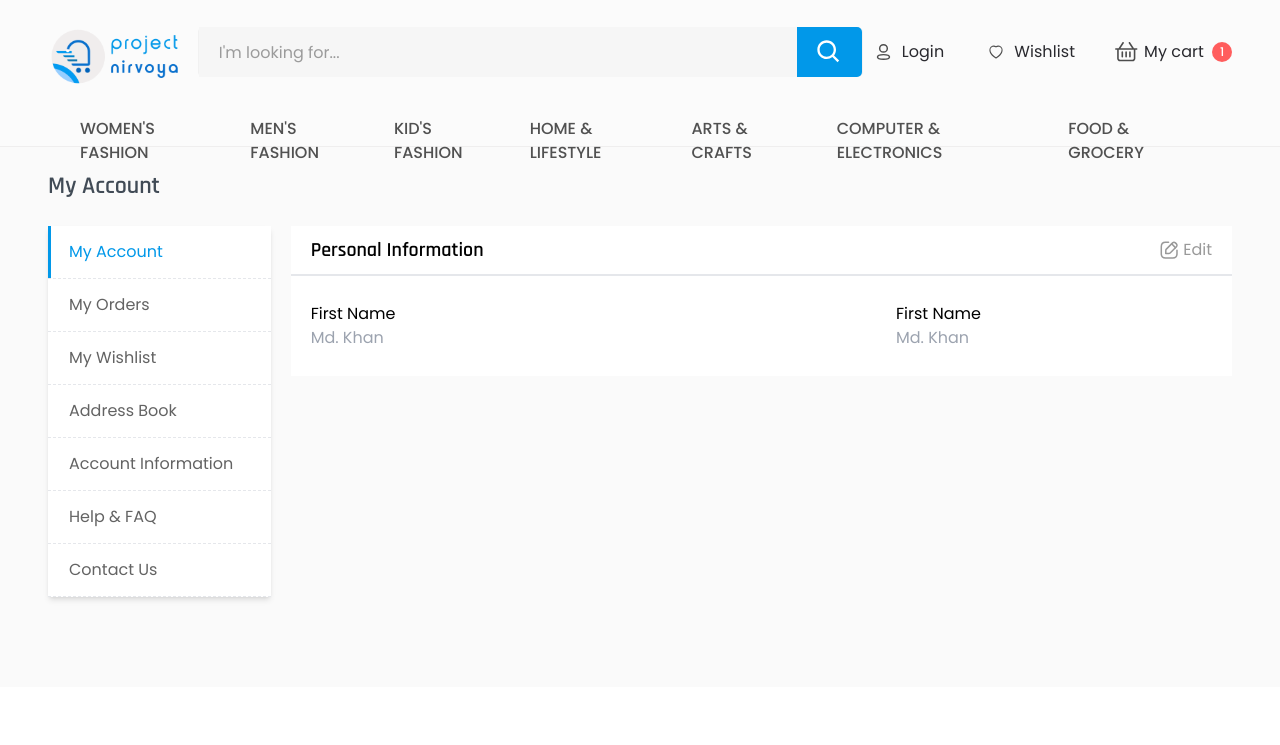
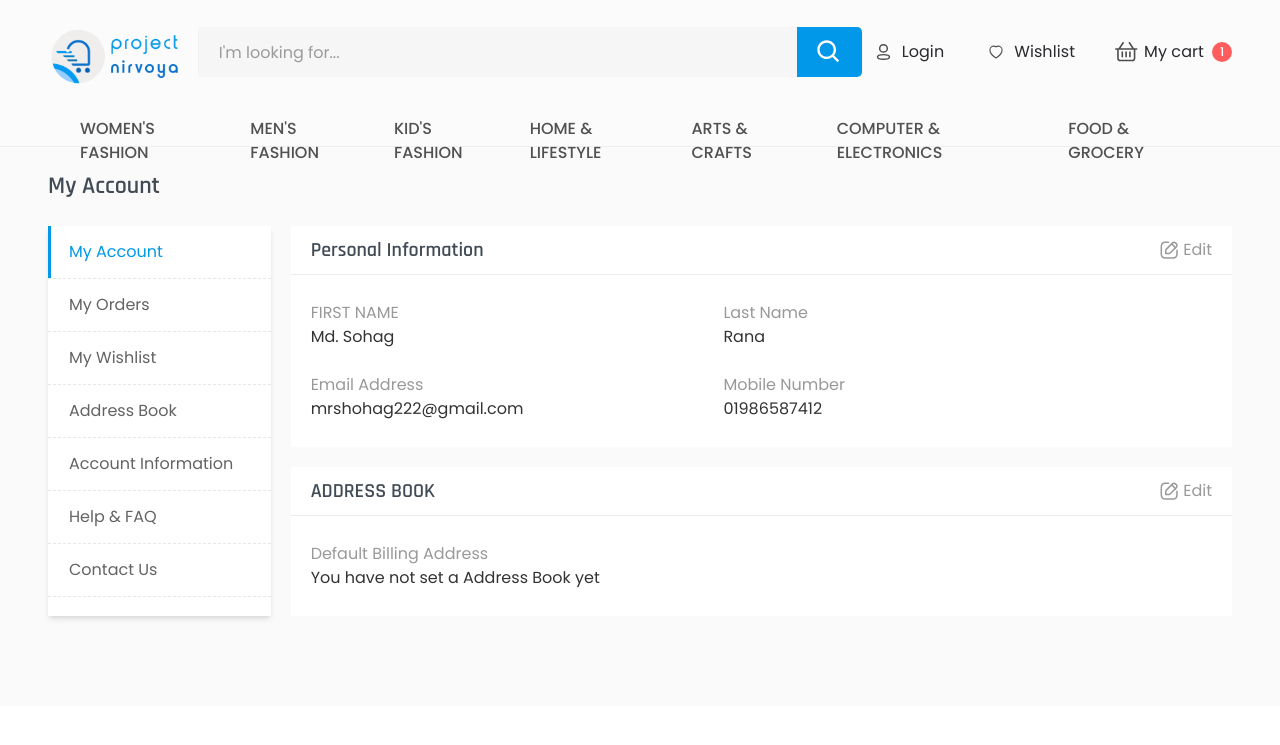
Before and after one commit to nursoftwarebd/glamcart-e-commerce, a Next.js app: page /user-account in a window 1280 px wide. Shown: the top 745 px of the page. Built offline with nearby package versions, Linux system fonts and the light colour scheme.

Commit message:
my account page done

```diff
--- a/src/components/screen/User/MyAccount.jsx
+++ b/src/components/screen/User/MyAccount.jsx
@@ -1,11 +1,13 @@
+import { userInfo } from "@/data/userInfo";
 import Image from "next/image";
 import edit from "../../../assets/icons/edit.svg";
 
 const MyAccount = () => {
   return (
     <div>
-      <div className="py-3 px-5 border-b-2 flex items-center justify-between">
-        <p className=" font-rajdhani text-xl leading-6 tracking-[2%] font-semibold">
+      <div className="bg-white">
+        <div className="py-3 px-5 border-borderAccount border-b-[.75px] flex items-center justify-between">
+          <p className="font-rajdhani text-accountBlack text-xl leading-6 tracking-[2%] font-semibold">
             Personal Information
           </p>
           <button className="flex items-center gap-1">
@@ -14,20 +16,64 @@ const MyAccount = () => {
           </button>
         </div>
         <div className="px-5 py-6.5">
-        <form action="#" className="flex items-center gap-[200px]">
+          {userInfo.map((info) => (
+            <div key={info.id} className="flex items-center lg:gap-[200px]">
+              <div className="space-y-6">
                 <div>
-            <div className="">
-              <span htmlFor="">First Name</span>
-              <input type="text" placeholder="Md. Khan" />
+                  <span className="text-grayEdit leading-6 uppercase">
+                    First Name
+                  </span>
+                  <h5 className="text-blackPrimary leading-6 capitalize">
+                    {info.firstName}
+                  </h5>
+                </div>
+                <div>
+                  <span className="text-grayEdit leading-6">Email Address</span>
+                  <h5 className="text-blackPrimary leading-6">{info.email}</h5>
                 </div>
               </div>
+              <div className="space-y-6">
                 <div>
-            <div className="flex flex-col">
-              <label htmlFor="">First Name</label>
-              <input type="text" placeholder="Md. Khan" />
+                  <span className="text-grayEdit leading-6 capitalize">
+                    Last Name
+                  </span>
+                  <h5 className="text-blackPrimary leading-6 capitalize">
+                    {info.lastName}
+                  </h5>
+                </div>
+                <div>
+                  <span className="text-grayEdit leading-6 capitalize">
+                    Mobile Number
+                  </span>
+                  <h5 className="text-blackPrimary leading-6">{info.mobile}</h5>
                 </div>
               </div>
-        </form>
+            </div>
+          ))}
+        </div>
+      </div>
+      <div className="mt-5 bg-white">
+        <div className="py-3 px-5 border-borderAccount border-b-[.75px] flex items-center justify-between">
+          <p className="font-rajdhani text-accountBlack text-xl leading-6 tracking-[2%] font-semibold uppercase">
+            ADDRESS BOOK
+          </p>
+          <button className="flex items-center gap-1">
+            <Image src={edit} alt="edit" />
+            <span className="text-grayEdit leading-6 tracking-[2%]">Edit</span>
+          </button>
+        </div>
+        <div className="px-5 py-6.5">
+          {userInfo.map((info) => (
+            <div key={info.id} className="flex items-center lg:gap-[200px]">
+              <div>
+                <span className="text-grayEdit leading-6">
+                  Default Billing Address
+                </span>
+                <h5 className="text-blackPrimary leading-6">{info.address}</h5>
+              </div>
+            </div>
+          ))}
+        </div>
       </div>
     </div>
   );
--- a/src/components/screen/User/Tabs.jsx
+++ b/src/components/screen/User/Tabs.jsx
@@ -31,7 +31,7 @@ const Tabs = ({ tabs }) => {
         ))}
       </div>
       {/* content */}
-      <div className="bg-white w-full h-fit">
+      <div className="w-full h-fit">
         {activeTab && renderTabContent(activeTab)}
       </div>
     </div>
--- a/src/data/userInfo.js
+++ b/src/data/userInfo.js
@@ -5,5 +5,6 @@ export const userInfo = [
     lastName: "Rana",
     email: "mrshohag222@gmail.com",
     mobile: "01986587412",
+    address: "You have not set a Address Book yet",
   },
 ];
--- a/tailwind.config.js
+++ b/tailwind.config.js
@@ -43,6 +43,7 @@ module.exports = {
         black: "#424241",
         black3D: "#3D3D3F",
         border: "#F1F1F1",
+        borderAccount: "#ECECEC",
         borderSide: "#F4F4F4",
         borderSize: "#EAEAEA",
         navBorder: "#EFEEEE",
```
Lines whose indentation alone changed are shown as unchanged.
